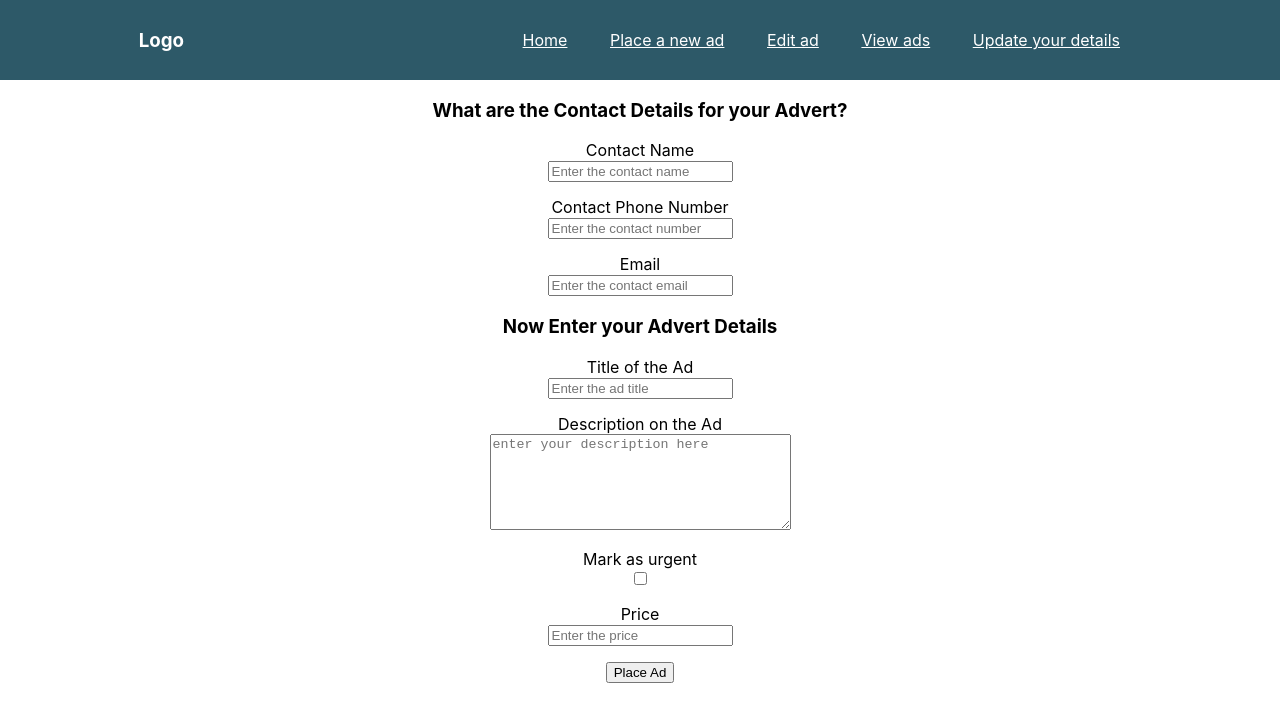
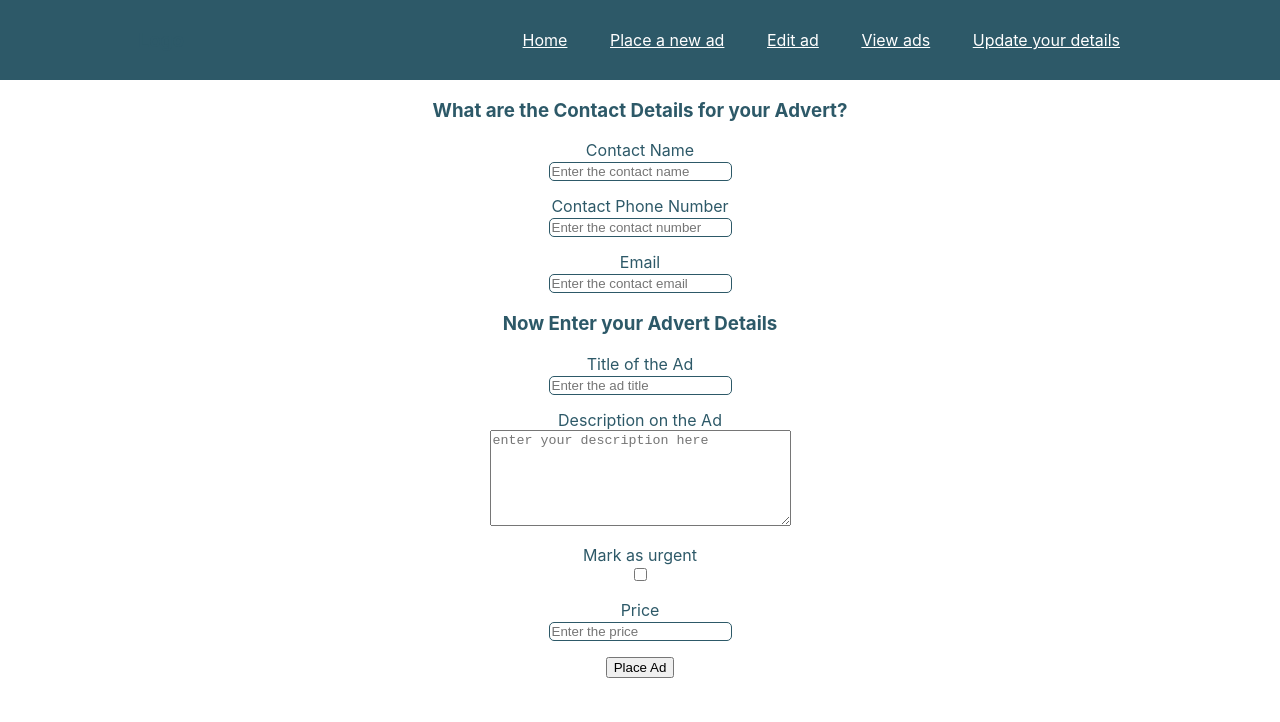
Before and after one commit to neilmcdonagh1985/advert_app_java_spring_hibernate, a React (Create React App) app in the folder client/: page /new-advert in a window 1280 px wide. Shown: the top 722 px of the page. Built offline with nearby package versions, Linux system fonts and the light colour scheme; no server answers.

Commit message:
colour of form fields changed

```diff
--- a/client/src/components/NewAdvertForm.js
+++ b/client/src/components/NewAdvertForm.js
@@ -69,7 +69,7 @@
                     <h3>What are the Contact Details for your Advert?</h3>
                 </div>
 
-                <label>Contact Name</label>
+                <label className="form-field">Contact Name</label>
                 <input
                     type="text"
                     placeholder="Enter the contact name"
@@ -77,7 +77,7 @@
                     onChange={this.handleInputChange} required>
                 </input>
 
-                <label>Contact Phone Number</label>
+                <label className="form-field">Contact Phone Number</label>
                 <input
                     type="text"
                     placeholder="Enter the contact number"
@@ -85,7 +85,7 @@
                     onChange={this.handleInputChange} required>
                 </input>
 
-                <label>Email</label>
+                <label className="form-field">Email</label>
                 <input
                     type="text"
                     placeholder="Enter the contact email"
--- a/client/src/style/style.css
+++ b/client/src/style/style.css
@@ -8,11 +8,23 @@
 label {
     display: block;
     margin-top: 15px;
+    color: rgb(45, 89, 104);
 }
 
 #new-advert-form-submit-button {
     margin-top: 15px;
 }
+
+input {
+    border: 1px solid rgb(45, 89, 104);
+    border-radius: 5px;
+}
+
+h3 {
+    color: rgb(45, 89, 104)
+}
+
+
 
 
 
```
